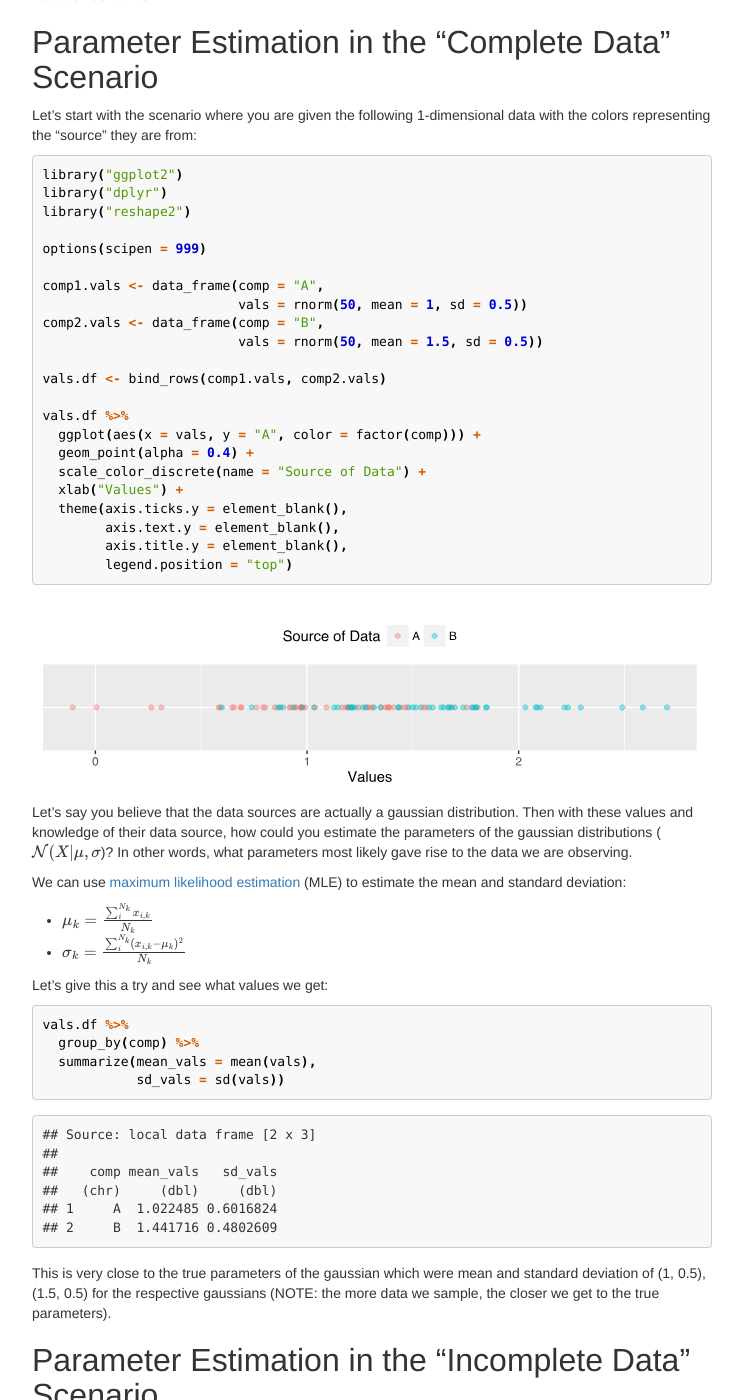
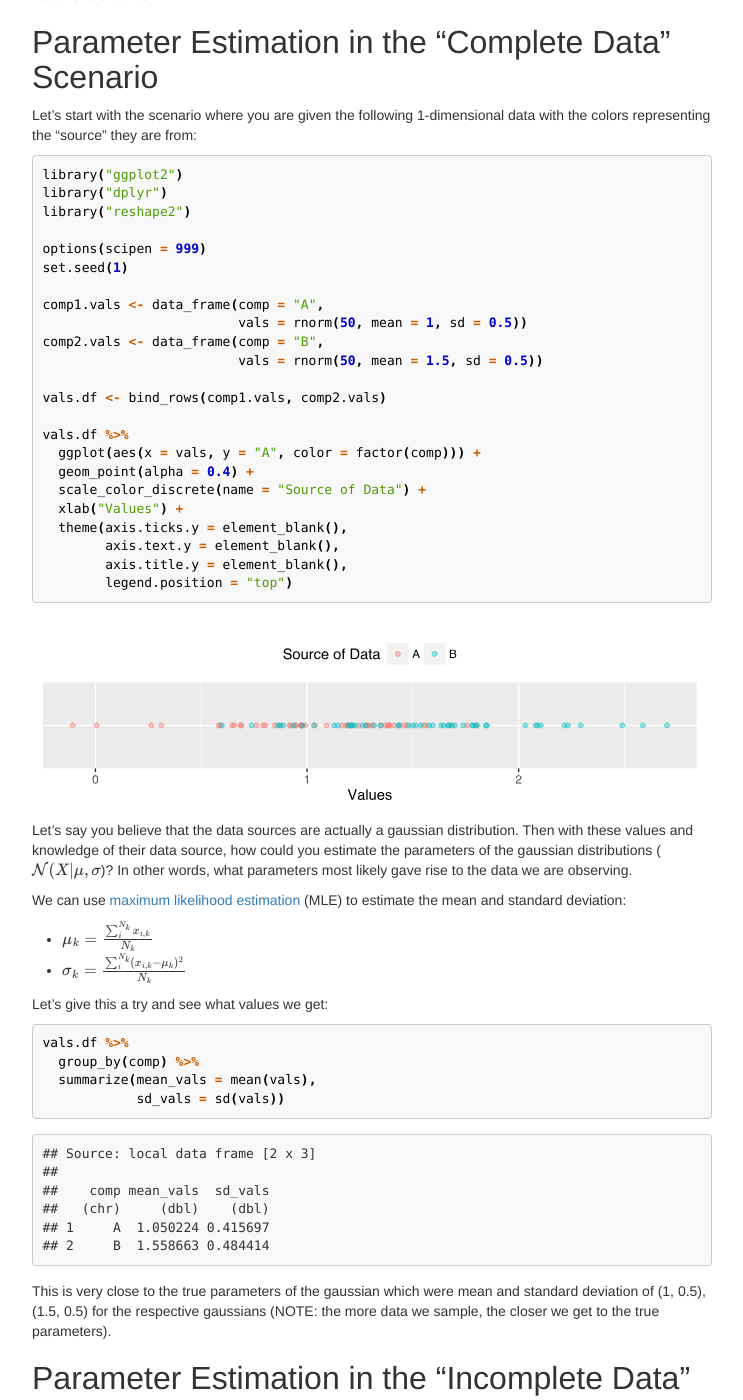
Before and after one commit to tinyheero/tinyheero.github.io, a Jekyll site: the page built from _posts/2016-01-03-gmm-em.md, in a window 1280 px wide and 1400 px high, scrolled down 523 px. Shown: the whole window, without its empty margins (268-1011 px from the left). Built offline with Jekyll 4.4.1, drawn with Linux system fonts in a browser that asks for light colours; nearby versions of some CDN libraries; library files that are not in the unit come from our copies; formulas are drawn with MathJax 3; comment, search, counter and statistics services are not loaded.

Commit message:
Updating Seed and Values

```diff
--- a/_posts/2016-01-03-gmm-em.md
+++ b/_posts/2016-01-03-gmm-em.md
@@ -29,6 +29,7 @@ library("dplyr")
 library("reshape2")
 
 options(scipen = 999)
+set.seed(1)
 
 comp1.vals <- data_frame(comp = "A",
                          vals = rnorm(50, mean = 1, sd = 0.5))
@@ -70,10 +71,10 @@ vals.df %>%
 ~~~
 ## Source: local data frame [2 x 3]
 ##
-##    comp mean_vals   sd_vals
-##   (chr)     (dbl)     (dbl)
-## 1     A  1.022485 0.6016824
-## 2     B  1.441716 0.4802609
+##    comp mean_vals  sd_vals
+##   (chr)     (dbl)    (dbl)
+## 1     A  1.050224 0.415697
+## 2     B  1.558663 0.484414
 ~~~
 
 This is very close to the true parameters of the gaussian which were mean and standard deviation of (1, 0.5), (1.5, 0.5) for the respective gaussians (NOTE: the more data we sample, the closer we get to the true parameters).
```
